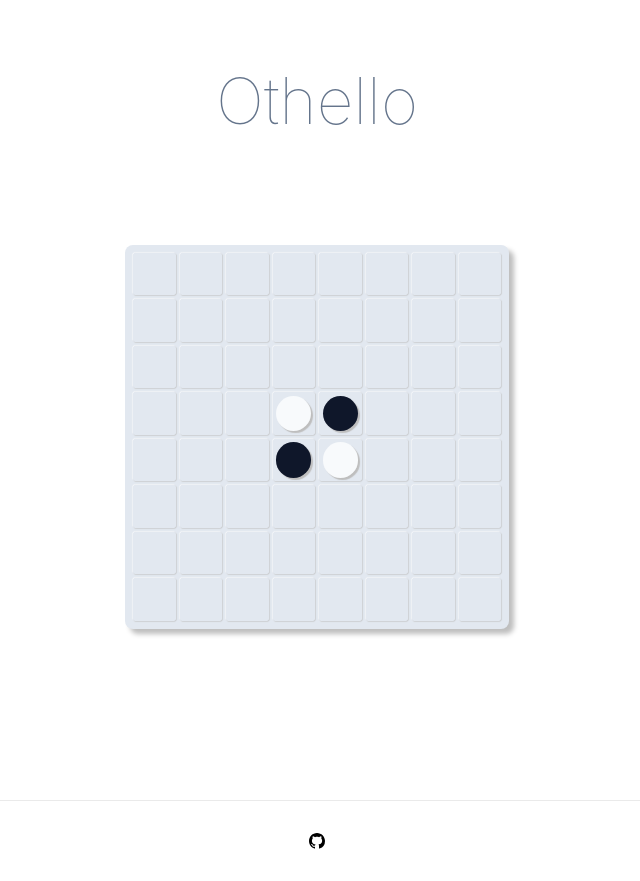
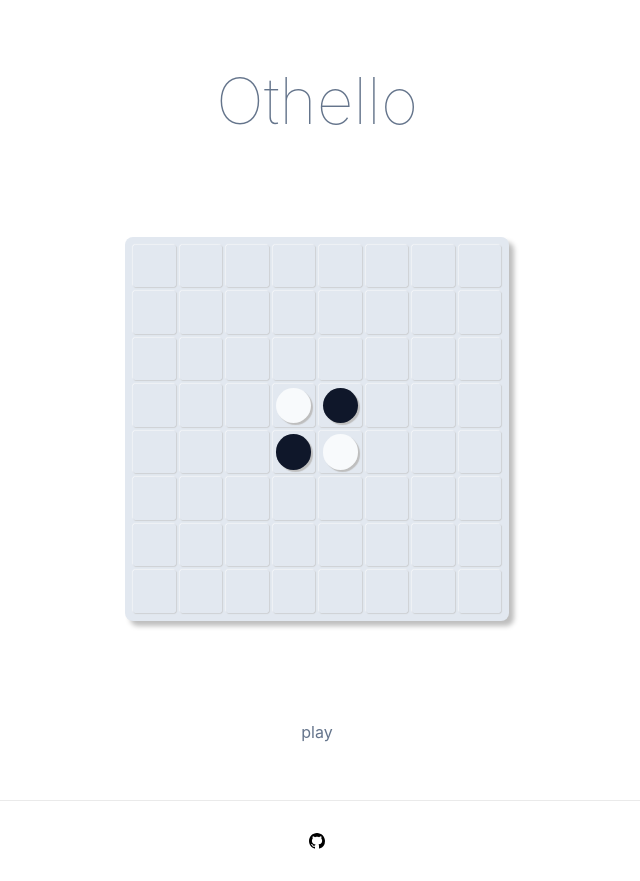
Before and after one commit to ebinase/othello-frontend, a Next.js app: page / in a window 1280 px wide. Shown: the whole page, without its empty margins (323-963 px from the left). Built offline with nearby package versions, Linux system fonts and the light colour scheme.

Commit message:
implemented play button

```diff
--- a/src/components/views/playground.tsx
+++ b/src/components/views/playground.tsx
@@ -1,14 +1,22 @@
 import useOthello from "../../hooks/use-othello";
 import Board from "../parts/board";
 import useAnimation from "../../hooks/animation/use-animation";
+import { useState } from "react";
 
 const PlayGround: React.FC = () => {
-  // const [state, dispatch] = useOthello();
+  const [state, dispatch] = useOthello();
   const [frame] = useAnimation();
+  const [isPlaying, setMode] = useState(false);
+
   return (
-    <div className="h-full w-full p-10 flex flex-1 justify-center flex-col items-center">
-      <Board board={frame} dispatch={undefined} />
-    </div>
+    <>
+      <div className="h-full w-full p-10 flex flex-1 justify-center flex-col items-center">
+        <Board board={isPlaying ? state.board : frame} dispatch={dispatch} />
+      </div>
+      <div className="h-4">
+        {!isPlaying ? <button onClick={() => setMode(!isPlaying)} className="text-slate-500">play</button> : undefined}
+      </div>
+    </>
   );
 };
 
```
